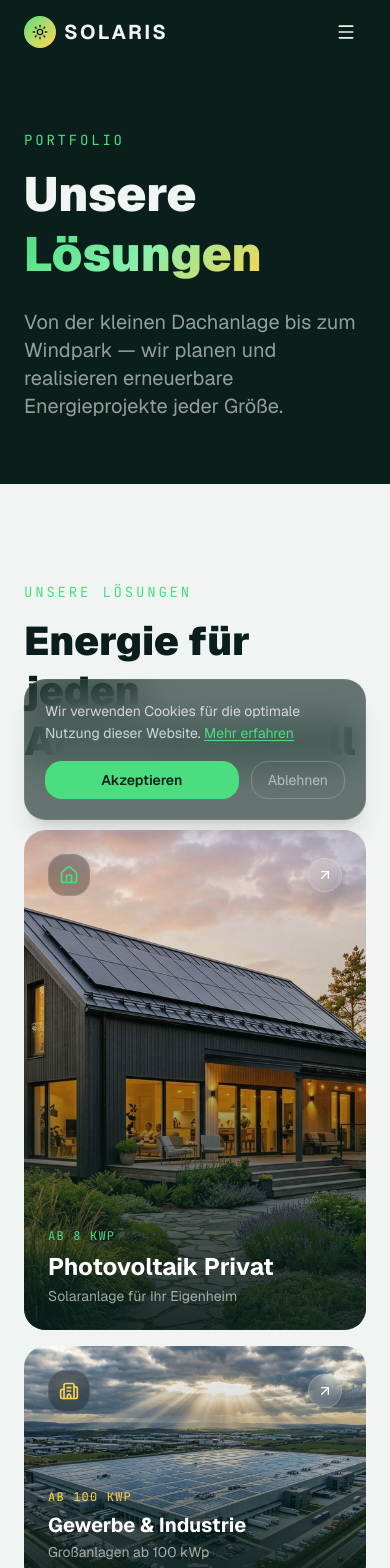
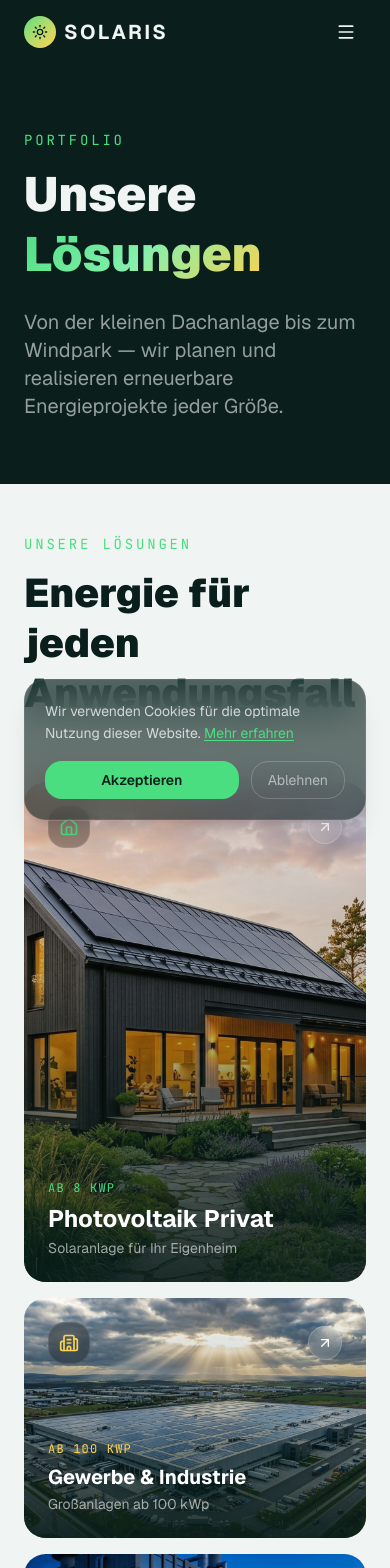
Before and after one commit to Babemobil/solaris, a Next.js app: page /loesungen in a window 390 px wide. Shown: the top 1568 px of the page. Built offline with nearby package versions, Linux system fonts and the light colour scheme.

Commit message:
fix: reduce mobile padding on SolutionsBento to remove white gap
Co-Authored-By: Claude Sonnet 4.6 <noreply@anthropic.com>

```diff
--- a/src/components/home/SolutionsBento.tsx
+++ b/src/components/home/SolutionsBento.tsx
@@ -55,7 +55,7 @@ const cardVariants = {
 
 export function SolutionsBento() {
   return (
-    <section className="section-light py-24 lg:py-32">
+    <section className="section-light py-12 md:py-24 lg:py-32">
       <div className="max-w-7xl mx-auto px-6 lg:px-8">
         {/* Header */}
         <motion.div
```
